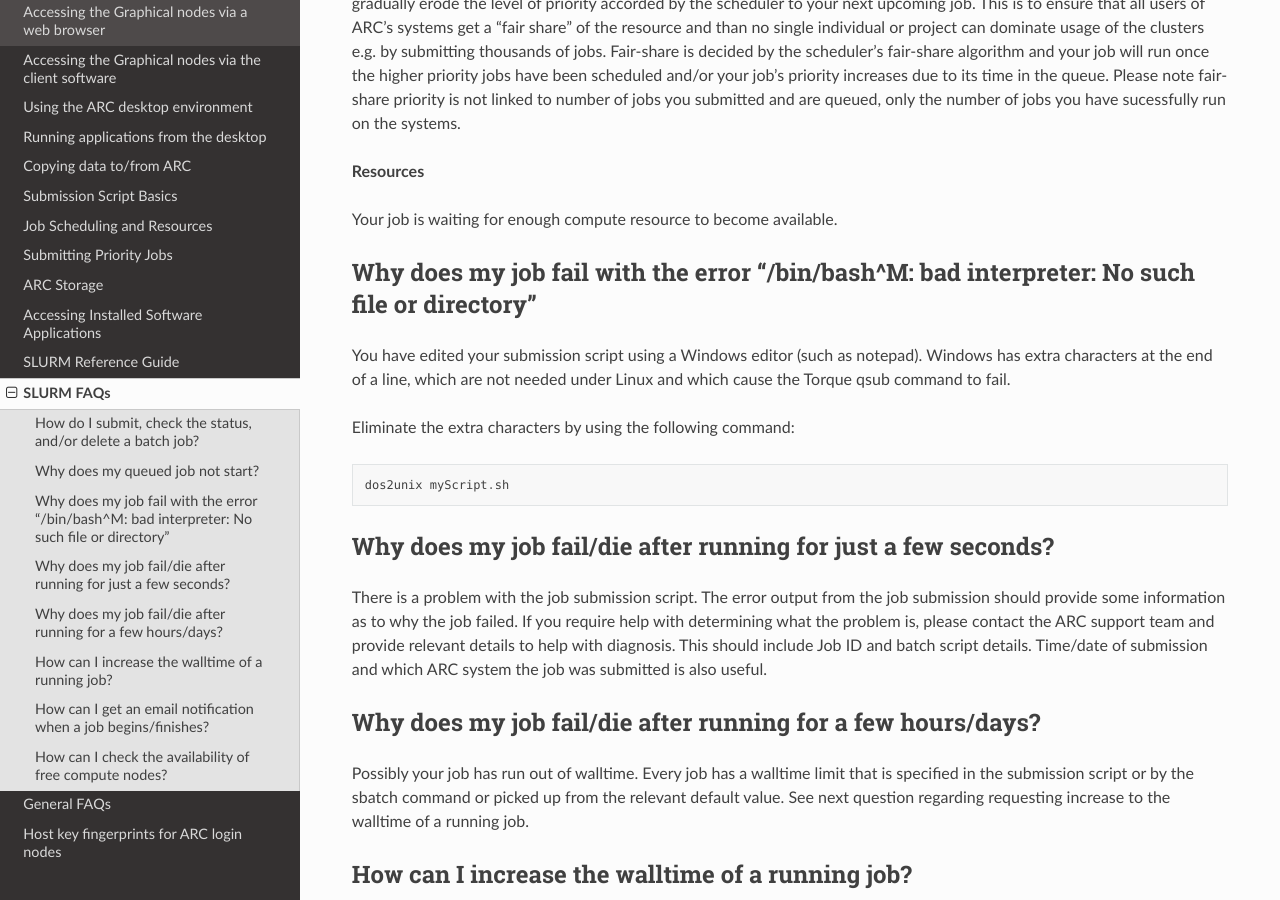
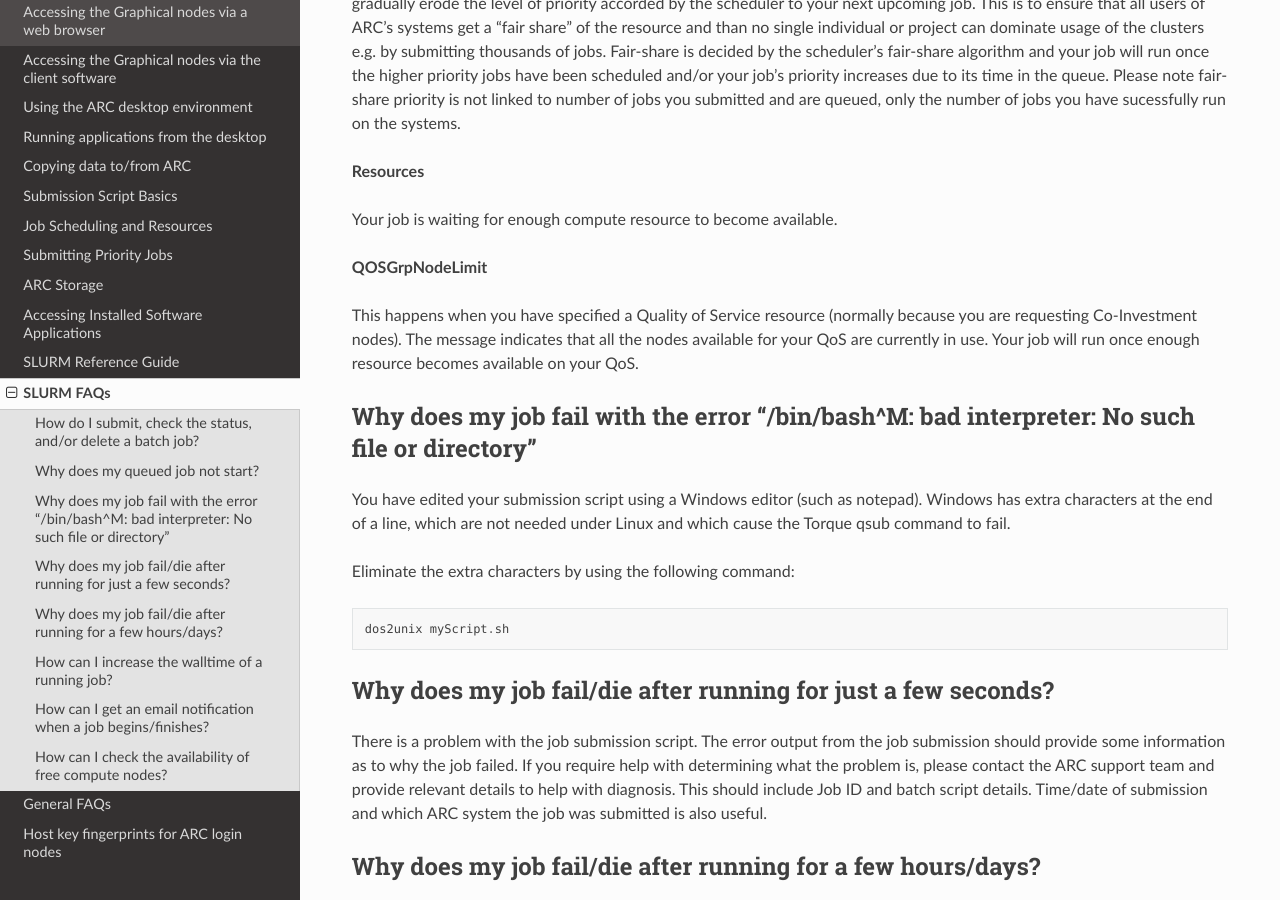
Before and after one commit to tina-friedrich/arc-user-guide, a Sphinx documentation site: the page built from docs/source/slurm-faq.rst, in a window 1280 px wide and 900 px high, scrolled down 1669 px. Built offline with Sphinx 7.4.7 and the Read the Docs theme 2.0.0, drawn with Linux system fonts in a browser that asks for light colours.

Commit message:
Update slurm-faq.rst

```diff
--- a/docs/source/slurm-faq.rst
+++ b/docs/source/slurm-faq.rst
@@ -64,6 +64,9 @@
 
 Your job is waiting for enough compute resource to become available.
 
+**QOSGrpNodeLimit**
+
+This happens when you have specified a Quality of Service resource (normally because you are requesting Co-Investment nodes). The message indicates that all the nodes available for your QoS are currently in use. Your job will run once enough resource becomes available on your QoS.
 
 
 Why does my job fail with the error "/bin/bash^M: bad interpreter: No such file or directory"
```
